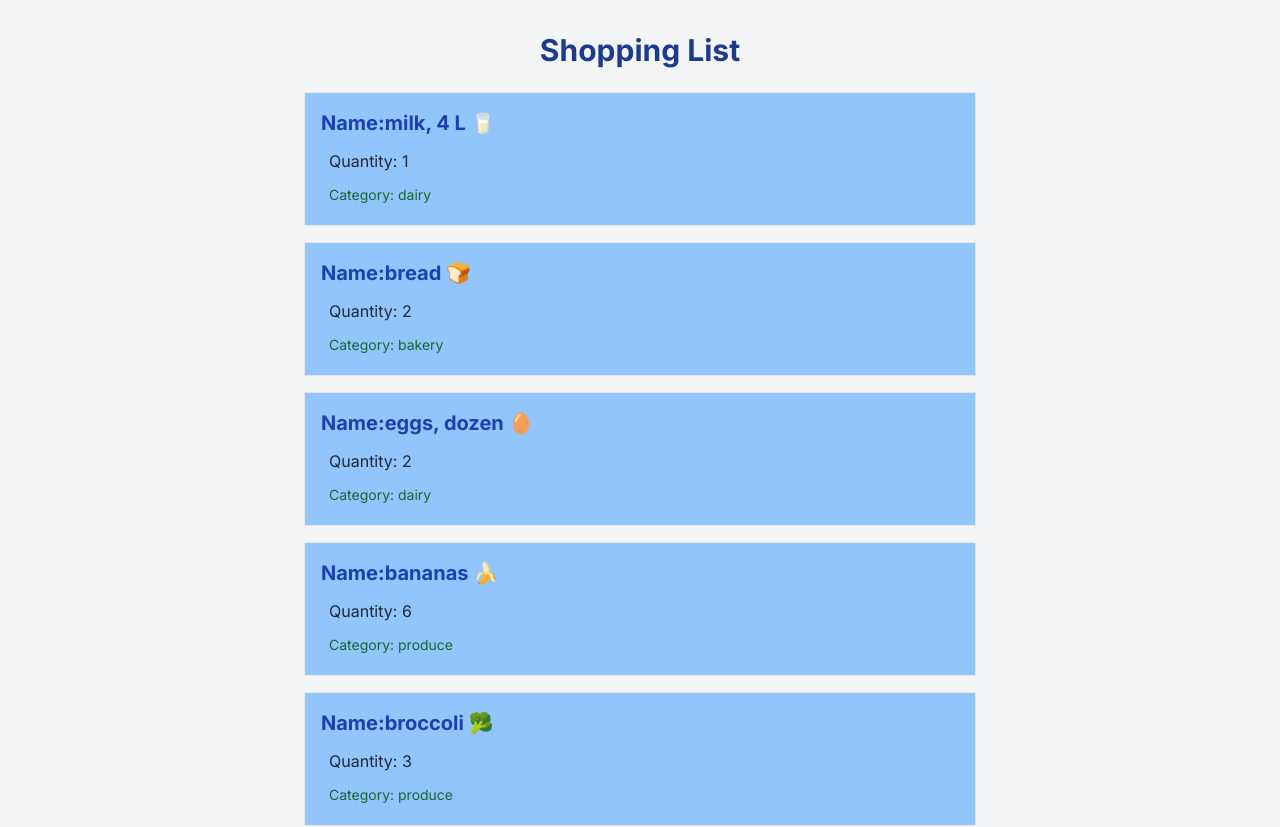
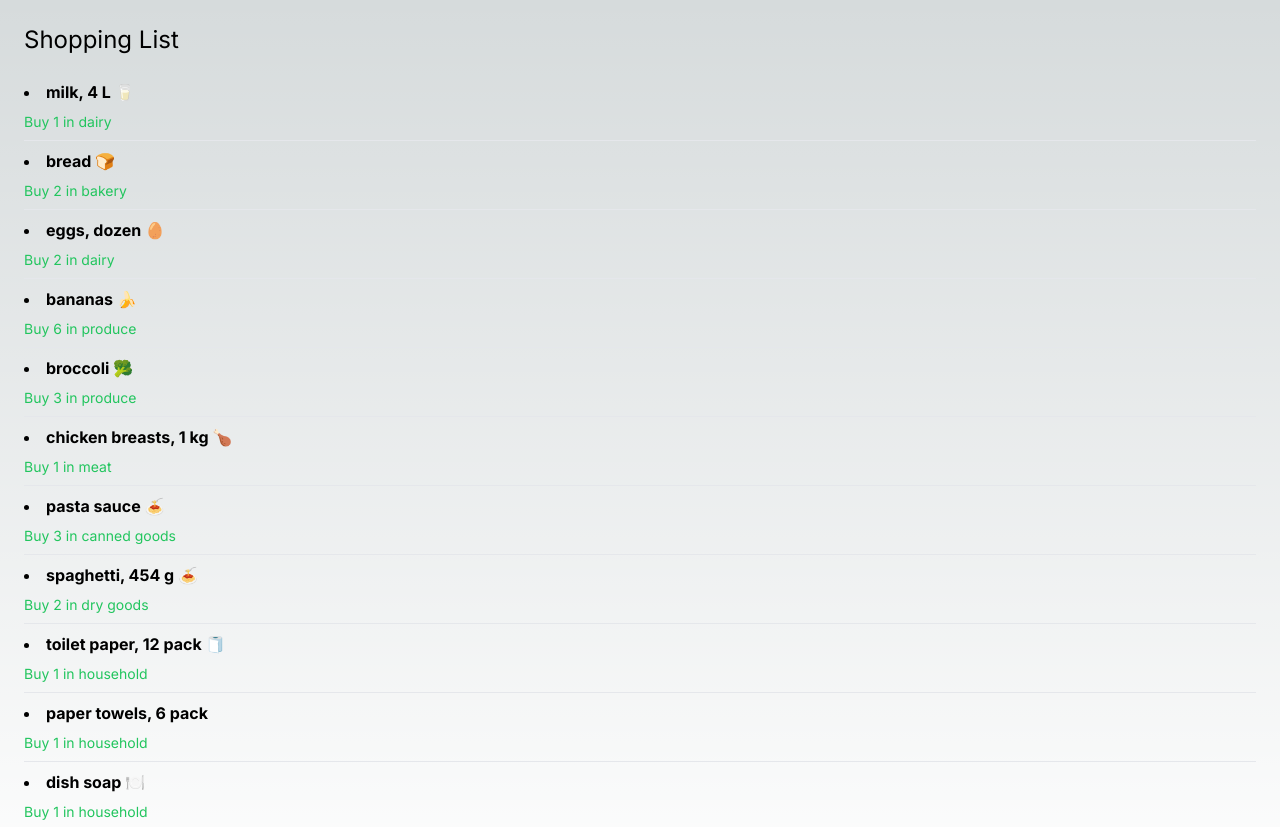
Before and after one commit to mosmee21/cprg306-assignments, a Next.js app: page /week3 in a window 1280 px wide. Shown: the top 827 px of the page. Built offline with nearby package versions, Linux system fonts and the light colour scheme.

Commit message:
return modified

```diff
--- a/app/week3/item-list.js
+++ b/app/week3/item-list.js
@@ -1,77 +1,143 @@
 import React from 'react';
 import Item from './item';
 
-const ItemList = () => {
-  const items = [
-    {
+function ItemList() {
+  const item1 = {
     name: "milk, 4 L 🥛",
     quantity: 1,
     category: "dairy",
-    },
-    {
+  };
+
+  const item2 = {
     name: "bread 🍞",
     quantity: 2,
     category: "bakery",
-    },
-    {
+  };
+
+  const item3 = {
     name: "eggs, dozen 🥚",
     quantity: 2,
     category: "dairy",
-    },
-    {
+  };
+
+  const item4 = {
     name: "bananas 🍌",
     quantity: 6,
     category: "produce",
-    },
-    {
+  };
+
+  const item5 = {
     name: "broccoli 🥦",
     quantity: 3,
     category: "produce",
-    },
-    {
+  };
+
+  const item6 = {
     name: "chicken breasts, 1 kg 🍗",
     quantity: 1,
     category: "meat",
-    },
-    {
+  };
+
+  const item7 = {
     name: "pasta sauce 🍝",
     quantity: 3,
     category: "canned goods",
-    },
-    {
+  };
+
+  const item8 = {
     name: "spaghetti, 454 g 🍝",
     quantity: 2,
     category: "dry goods",
-    },
-    {
+  };
+
+  const item9 = {
     name: "toilet paper, 12 pack 🧻",
     quantity: 1,
     category: "household",
-    },
-    {
+  };
+
+  const item10 = {
     name: "paper towels, 6 pack",
     quantity: 1,
     category: "household",
-    },
-    {
+  };
+
+  const item11 = {
     name: "dish soap 🍽️",
     quantity: 1,
     category: "household",
-    },
-    {
+  };
+
+  const item12 = {
     name: "hand soap 🧼",
     quantity: 4,
     category: "household",
-    }
-  ];
+  };
 
   return (
-    <ul className="space-y-4">
-      {items.map((item, index) => (
-        <Item key={index} name={item.name} quantity={item.quantity} category={item.category} />
-      ))}
-    </ul>
+    <div>
+      <Item
+        name={item1.name}
+        quantity={item1.quantity}
+        category={item1.category}
+      />
+      <Item
+        name={item2.name}
+        quantity={item2.quantity}
+        category={item2.category}
+      />
+      <Item
+        name={item3.name}
+        quantity={item3.quantity}
+        category={item3.category}
+      />
+      <Item
+        name={item4.name}
+        quantity={item4.quantity}
+        category={item4.category}
+      />
+      <Item
+        name={item5.name}
+        quantity={item5.quantity}
+        category={item5.category}
+      />
+      <Item
+        name={item6.name}
+        quantity={item6.quantity}
+        category={item6.category}
+      />
+      <Item
+        name={item7.name}
+        quantity={item7.quantity}
+        category={item7.category}
+      />
+      <Item
+        name={item8.name}
+        quantity={item8.quantity}
+        category={item8.category}
+      />
+      <Item
+        name={item9.name}
+        quantity={item9.quantity}
+        category={item9.category}
+      />
+      <Item
+        name={item10.name}
+        quantity={item10.quantity}
+        category={item10.category}
+      />
+      <Item
+        name={item11.name}
+        quantity={item11.quantity}
+        category={item11.category}
+      />
+      <Item
+        name={item12.name}
+        quantity={item12.quantity}
+        category={item12.category}
+      />
+    </div>
   );
-};
+}
 
 export default ItemList;
--- a/app/week3/item.js
+++ b/app/week3/item.js
@@ -2,10 +2,9 @@ import React from 'react';
 
 function Item({ name, quantity, category }) {
   return (
-    <li className="bg-blue-300 border p-4  mb-4">
-      <h3 className="font-bold text-xl mb-2 text-blue-800">Name:{name}</h3>
-      <p className="text-gray-800 text-base mb-1 pl-2 py-1">Quantity: {quantity}</p>
-      <p className="text-green-800 text-sm pl-2 py-1">Category: {category}</p>
+    <li className="border-b border-gray-200 py-2">
+      <span className="font-bold">{name}</span>
+      <p className="mt-2 text-sm text-green-500">Buy {quantity} in {category}</p>
     </li>
   );
 }
--- a/app/week3/page.js
+++ b/app/week3/page.js
@@ -1,15 +1,13 @@
 import React from 'react';
-import ItemList from './item-list';  // Import the ItemList component
+import ItemList from './item-list';
 
-const Page = () => {
+function Page() {
   return (
-    <main className="min-h-screen bg-gray-100 py-8">
-      <h1 className="text-center text-3xl font-bold mb-6 text-blue-900">Shopping List</h1>
-      <div className="container mx-auto max-w-2xl">
-        <ItemList />
-      </div>
-    </main>
+    <div className="container mx-auto p-6">
+      <h1 className="text-2xl mb-4">Shopping List</h1>
+      <ItemList />
+    </div>
   );
-};
+}
 
 export default Page;
```
Lines whose indentation alone changed are shown as unchanged.
